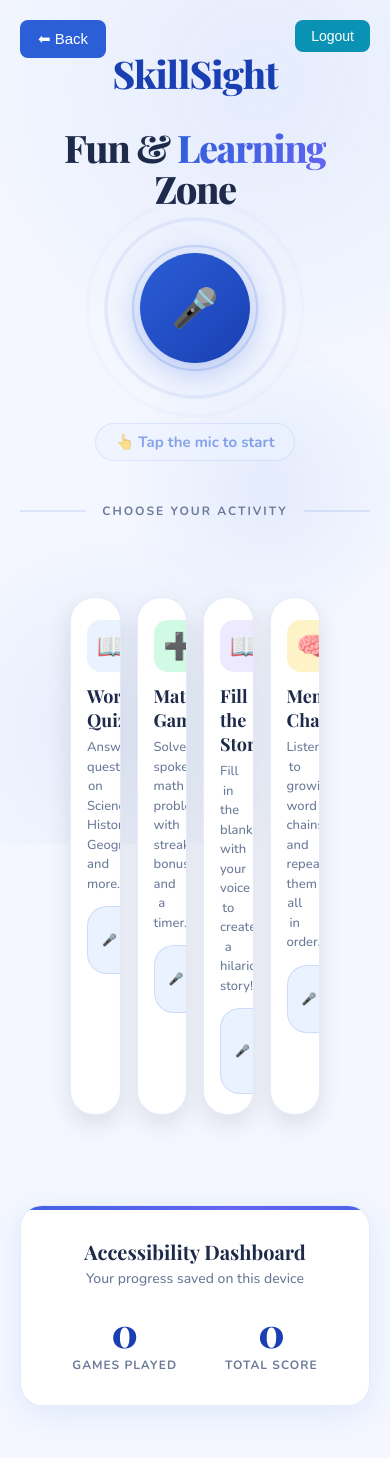
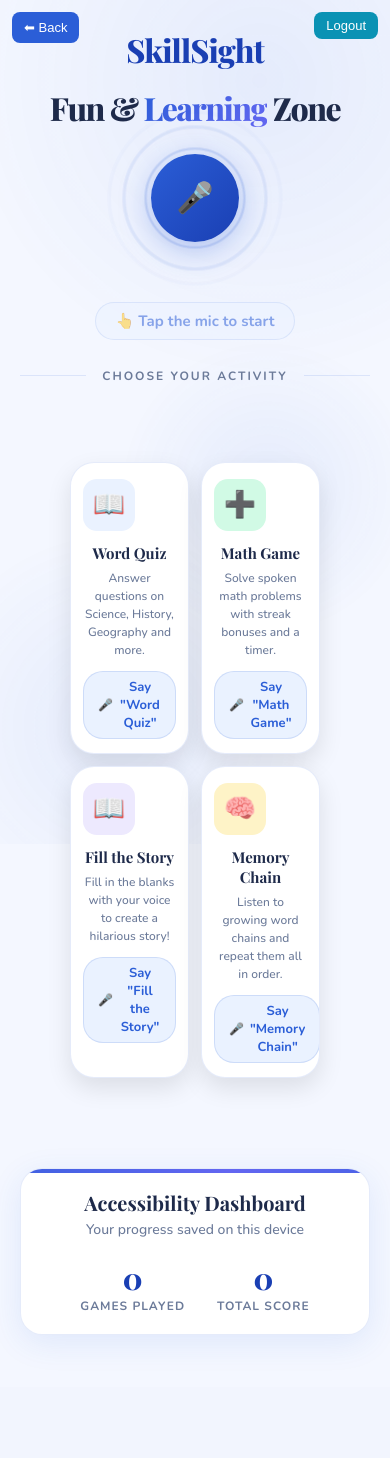
Before and after one commit to kotebhakti30/SkillSight, a Flask app: page /fun in a window 390 px wide. After the commit the page ends 1337 px from the top, so only its background shows below. Run offline with Flask 3, Linux system fonts and the light colour scheme; data that the repository does not hold is empty.

Commit message:
fix: mobile responsive layout for fun page

```diff
--- a/SkillSight/backend/templates/fun.html
+++ b/SkillSight/backend/templates/fun.html
@@ -219,10 +219,58 @@ h1.hero-title{
 .stat-label{font-size:12px;color:var(--muted);margin-top:5px;font-weight:700;text-transform:uppercase;letter-spacing:1px;}
 @keyframes fadeUp{from{opacity:0;transform:translateY(20px);}to{opacity:1;transform:translateY(0);}}
 @media(max-width:640px){
-  .logo{font-size:38px;}
-  .dashboard{flex-direction:column;text-align:center;}
-  .stats{justify-content:center;}
-  .hero{padding:28px 0 24px 0;}
+  .logo{font-size:32px;}
+
+  header{padding:28px 0 0 0;}
+
+  .hero{padding:20px 0 16px 0;}
+
+  h1.hero-title{font-size:32px;}
+
+  .games{
+    grid-template-columns:1fr 1fr;
+    gap:12px;
+  }
+
+  .card{padding:16px 12px 14px 12px;}
+
+  .card h3{font-size:15px;}
+
+  .card p{font-size:12px;}
+
+  .dashboard{
+    flex-direction:column;
+    text-align:center;
+    padding:20px 16px;
+  }
+
+  .stats{justify-content:center;gap:32px;}
+
+  .stat-num{font-size:30px;}
+
+  button[onclick="goBack()"]{
+    top:12px !important;
+    left:12px !important;
+    padding:8px 12px !important;
+    font-size:13px !important;
+  }
+
+  .logout-btn{
+    top:12px !important;
+    right:12px !important;
+    padding:6px 12px !important;
+    font-size:13px !important;
+  }
+
+  .mic-area{margin:28px 0 12px 0;}
+
+  .mic-outer{width:88px;height:88px;}
+
+  .mic-btn{font-size:30px;}
+}
+
+@media(max-width:380px){
+  .games{grid-template-columns:1fr;}
 }
 .logout-btn {
   position: fixed;
```
